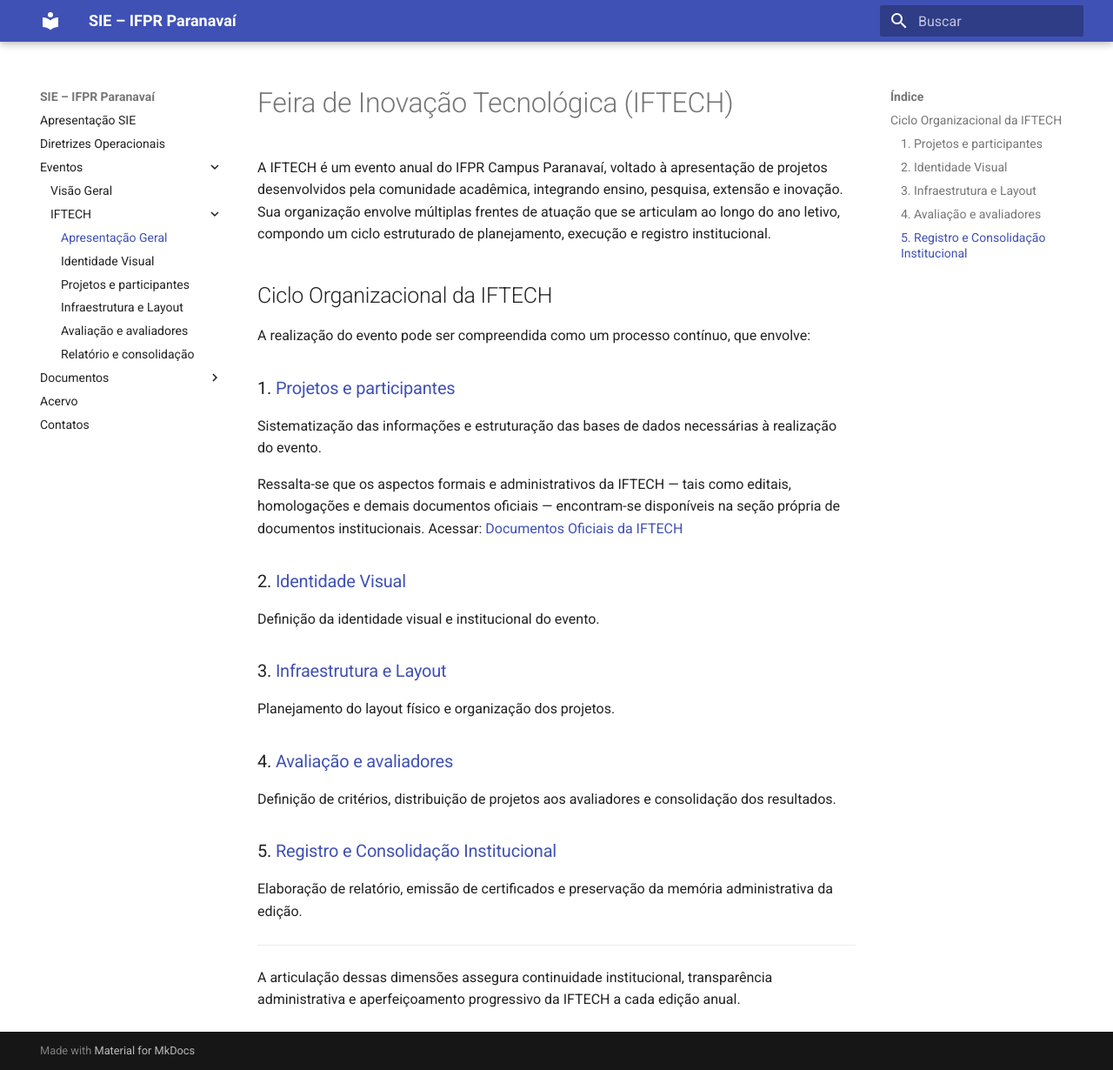
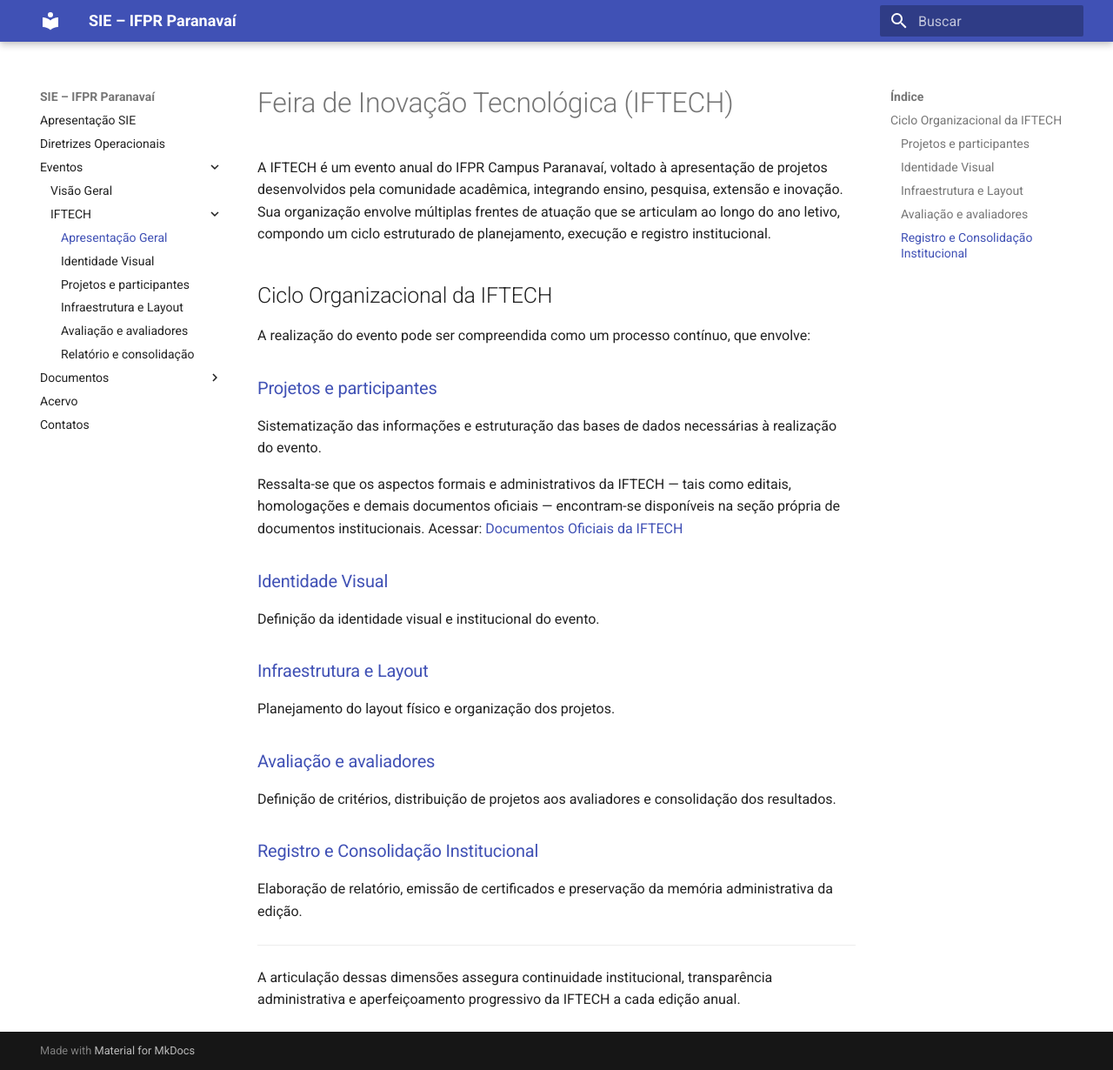
Before and after one commit to ifpr-sie-paranavai/dossie, an MkDocs documentation site: the page built from docs/eventos/iftech/index.md, in a window 1280 px wide and 1230 px high. Shown: the whole window at 87% size. Built offline with MkDocs 1.6.1 and Material for MkDocs 9.7.7, drawn with Linux system fonts in a browser that asks for light colours.

Commit message:
Update index.md

```diff
--- a/docs/eventos/iftech/index.md
+++ b/docs/eventos/iftech/index.md
@@ -6,21 +6,21 @@ A IFTECH é um evento anual do IFPR Campus Paranavaí, voltado à apresentação
 
 A realização do evento pode ser compreendida como um processo contínuo, que envolve:
 
-### 1. [Projetos e participantes](projetos.md)
+### [Projetos e participantes](projetos.md)
 Sistematização das informações e estruturação das bases de dados necessárias à realização do evento.
 
 Ressalta-se que os aspectos formais e administrativos da IFTECH — tais como editais, homologações e demais documentos oficiais — encontram-se disponíveis na seção própria de documentos institucionais. Acessar: [Documentos Oficiais da IFTECH](../../docs2025.md)
 
-### 2. [Identidade Visual](identidade.md)
+### [Identidade Visual](identidade.md)
 Definição da identidade visual e institucional do evento.
 
-### 3. [Infraestrutura e Layout](layout.md)
+### [Infraestrutura e Layout](layout.md)
 Planejamento do layout físico e organização dos projetos.
 
-### 4. [Avaliação e avaliadores](avaliacao.md)
+### [Avaliação e avaliadores](avaliacao.md)
 Definição de critérios, distribuição de projetos aos avaliadores e consolidação dos resultados.
 
-### 5. [Registro e Consolidação Institucional](relatorio.md)
+### [Registro e Consolidação Institucional](relatorio.md)
 Elaboração de relatório, emissão de certificados e preservação da memória administrativa da edição.
 
 ---
```
